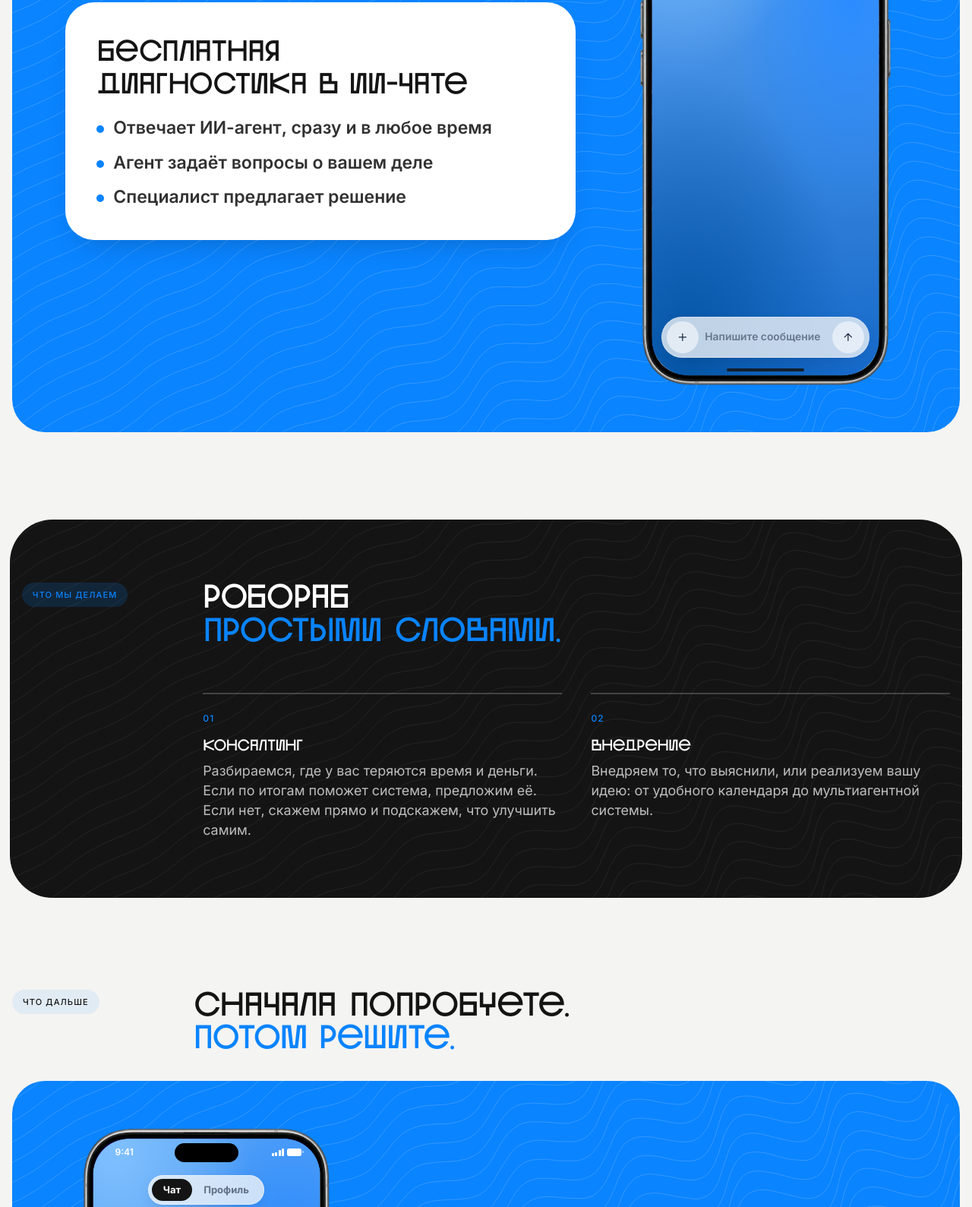
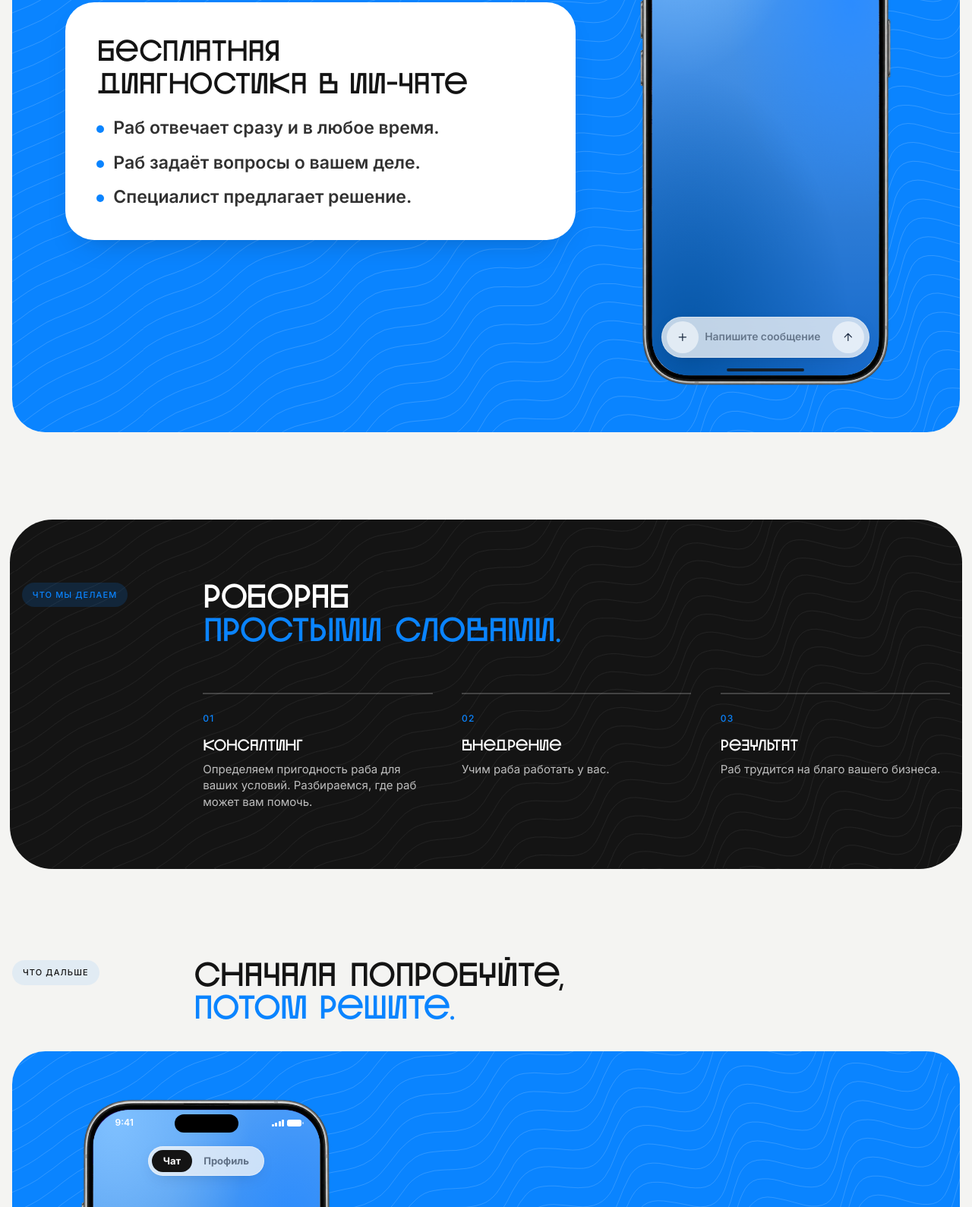
Before and after one commit to doroveevdanila44-sketch/RoborabSite, a plain HTML site: page dist/index.html in a window 1280 px wide. Shown: the part 2065-3654 px from the top of the page at 76% size. Drawn offline with Linux system fonts and the light colour scheme.

Commit message:
Обновить текст диагностики и трёх шагов РОБОРАБ

```diff
--- a/dist/index.html
+++ b/dist/index.html
@@ -62,7 +62,7 @@
       <div class="c">
         <div class="sh"><span class="lab">Как мы работаем</span><h2 class="t" id="ap-h">Сначала разберёмся.<br><span class="blue">Потом соберём.</span></h2></div>
         <div class="panel-art">
-          <div class="diagnostic-copy pilot-copy"><h3>Бесплатная диагностика в ИИ-чате</h3><ul><li>Отвечает ИИ-агент, сразу и в любое время</li><li>Агент задаёт вопросы о вашем деле</li><li>Специалист предлагает решение</li></ul></div>
+          <div class="diagnostic-copy pilot-copy"><h3>Бесплатная диагностика в ИИ-чате</h3><ul><li>Раб отвечает сразу и в любое время.</li><li>Раб задаёт вопросы о вашем деле.</li><li>Специалист предлагает решение.</li></ul></div>
           <div class="dphone" aria-hidden="true">
             <div class="dp-screen">
               <div class="dp-status"><span>9:41</span><i class="dp-island"></i><span class="dp-ind"><b class="dp-sig"><i></i><i></i><i></i><i></i></b><b class="dp-bat"></b></span></div>
@@ -80,16 +80,17 @@
     <section class="dk" id="what" aria-labelledby="wh-h" style="margin-bottom:clamp(72px,9vw,140px)">
       <div class="c">
         <div class="sh"><span class="lab">Что мы делаем</span><h2 class="t" id="wh-h">РОБОРАБ<br><span class="lime">простыми словами.</span></h2></div>
-        <div class="cols3 cols2">
-          <div><small>01</small><b>Консалтинг</b><span>Разбираемся, где у вас теряются время и деньги. Если по итогам поможет система, предложим её. Если нет, скажем прямо и подскажем, что улучшить самим.</span></div>
-          <div><small>02</small><b>Внедрение</b><span>Внедряем то, что выяснили, или реализуем вашу идею: от удобного календаря до мультиагентной системы.</span></div>
+        <div class="cols3">
+          <div><small>01</small><b>Консалтинг</b><span>Определяем пригодность раба для ваших условий. Разбираемся, где раб может вам помочь.</span></div>
+          <div><small>02</small><b>Внедрение</b><span>Учим раба работать у вас.</span></div>
+          <div><small>03</small><b>Результат</b><span>Раб трудится на благо вашего бизнеса.</span></div>
         </div>
       </div>
     </section>
 
     <section class="sec" id="pilot" aria-labelledby="pl-h">
       <div class="c">
-        <div class="sh"><span class="lab">Что дальше</span><h2 class="t" id="pl-h">Сначала попробуете.<br><span class="blue">Потом решите.</span></h2></div>
+        <div class="sh"><span class="lab">Что дальше</span><h2 class="t" id="pl-h">Сначала попробуйте,<br><span class="blue">потом решите.</span></h2></div>
         <div class="panel-art">
           <div class="diagnostic-copy pilot-copy"><h3>Решение собирается прямо в чате</h3><ul><li>Пробуете бесплатно</li><li>Подошло: заключаем договор</li><li>Чат остаётся рядом как поддержка</li></ul></div>
           <div class="dphone" aria-hidden="true">
```
Also changed, not shown: src/pieces/body.html (+6 -5 lines).
